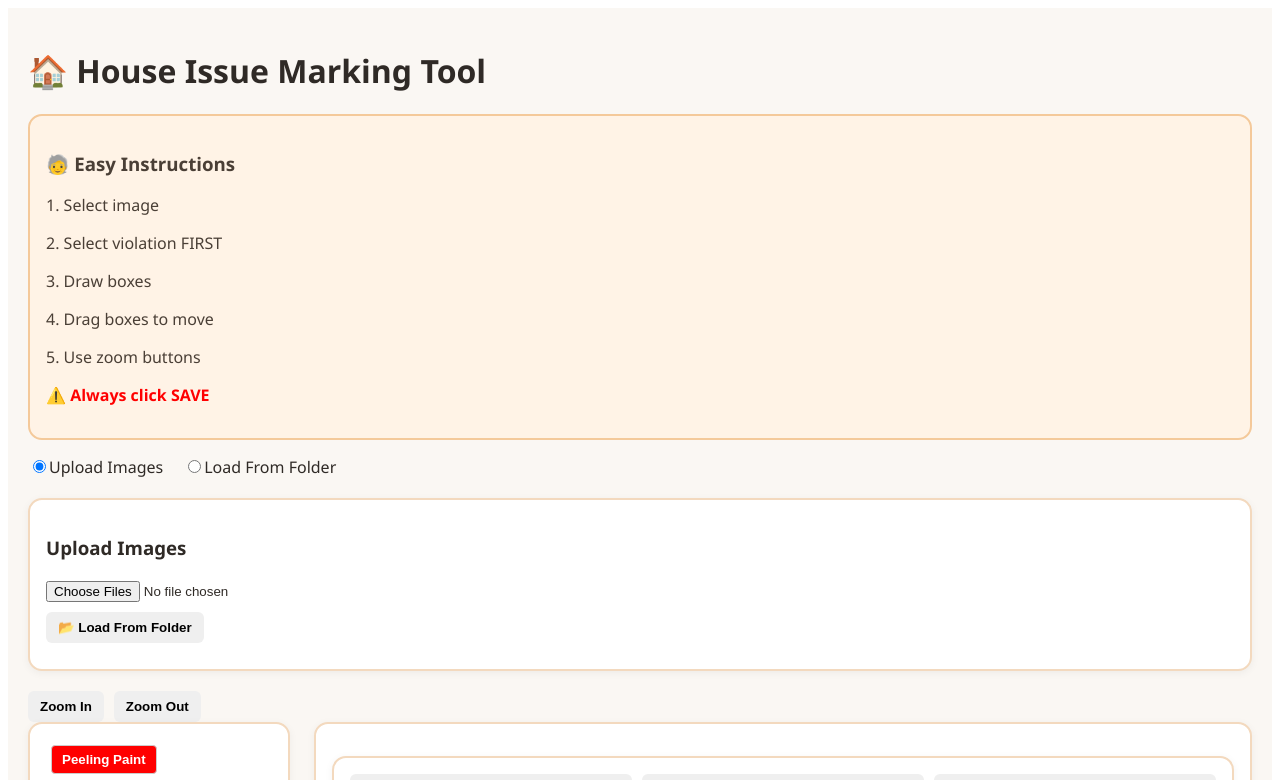
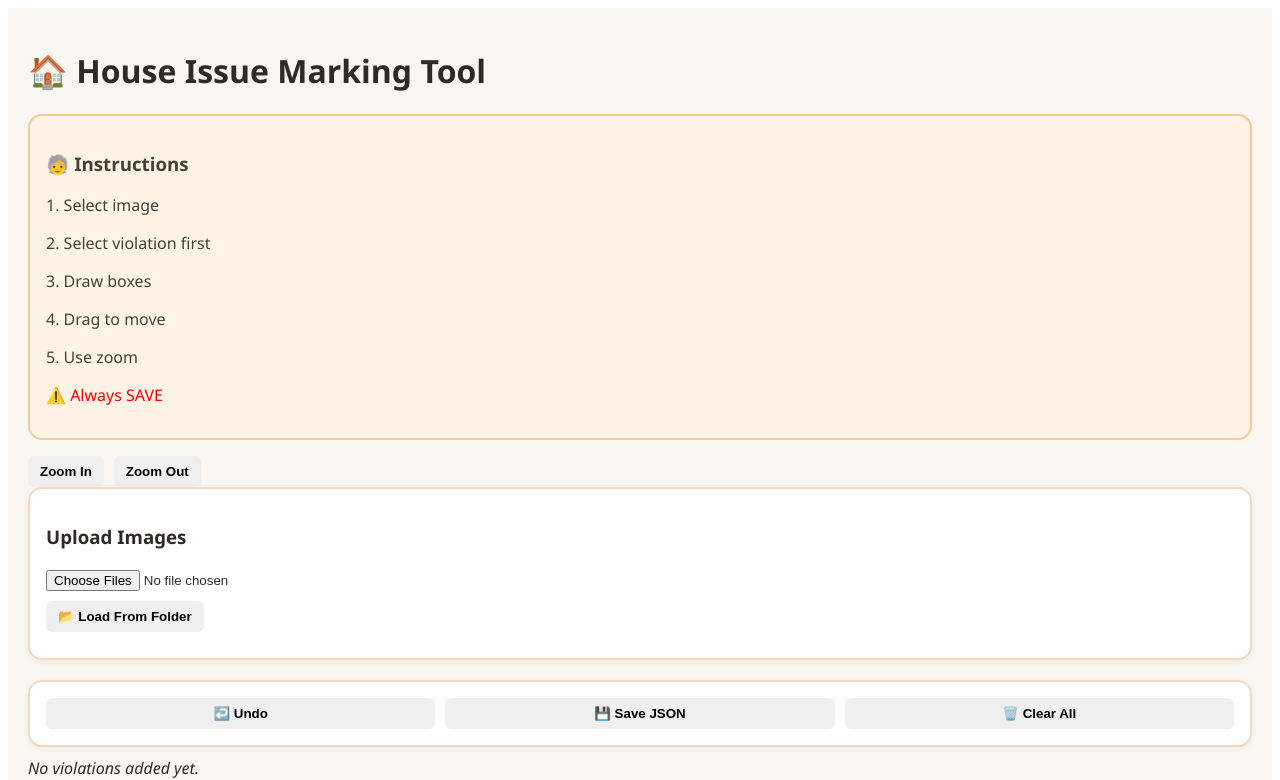
Before and after one commit to adullagayathri/housing_violations, a React (Create React App) app in the folder frontend/: page / in a window 1280 px wide. Shown: the top 780 px of the page. Built offline with nearby package versions, Linux system fonts and the light colour scheme.

Commit message:
Update App.js

```diff
--- a/frontend/src/App.js
+++ b/frontend/src/App.js
@@ -9,25 +9,12 @@ import "./App.css";
 function App() {
   const [images, setImages] = useState({});
   const [selectedImage, setSelectedImage] = useState(null);
-
-  // 🚨 no default selection
   const [selectedViolation, setSelectedViolation] = useState(null);
-
   const [annotations, setAnnotations] = useState([]);
   const [imageSource, setImageSource] = useState("Upload Images");
   const [zoom, setZoom] = useState(1);
 
   const stageRef = useRef(null);
-
-  const handleClearAll = () => {
-    setImages({});
-    setSelectedImage(null);
-    setAnnotations([]);
-  };
-
-  const handleUndo = () => {
-    setAnnotations((prev) => prev.slice(0, -1));
-  };
 
   const getCanvasBase64 = () => {
     if (!stageRef.current) return null;
@@ -38,40 +25,33 @@ function App() {
     if (!selectedImage) return;
 
     const annotatedImageBase64 = getCanvasBase64();
-    if (!annotatedImageBase64) return alert("No image to save!");
+    if (!annotatedImageBase64) return alert("No image found");
 
     fetch("https://housing-violations.onrender.com/save", {
       method: "POST",
       headers: { "Content-Type": "application/json" },
       body: JSON.stringify({
         image_id: selectedImage,
-        annotations: annotations.map((a) => ({
-          violation: a.violation,
-          x: a.x,
-          y: a.y,
-          width: a.width,
-          height: a.height,
-          color: a.color,
-        })),
+        annotations,
         image_base64: annotatedImageBase64,
       }),
     })
       .then(async (res) => {
         const data = await res.json();
-        if (!res.ok) throw new Error(data.error || "Save failed");
+
+        if (!res.ok) {
+          console.log("SERVER ERROR:", data);
+          throw new Error(JSON.stringify(data));
+        }
+
         return data;
       })
       .then((data) => {
-        alert(`✅ Saved successfully!\nRecord ID: ${data.recordId}`);
+        alert(`✅ Saved Successfully!\nRecord ID: ${data.recordId}`);
       })
       .catch((err) => {
-        console.log("❌ FULL ERROR:", err);
-        console.log("❌ RESPONSE DATA:", err?.response?.data);
-
-        alert(
-          "❌ Error saving:\n" +
-          JSON.stringify(err?.response?.data || err, null, 2)
-        );
+        console.log("FULL ERROR:", err);
+        alert("❌ Save Failed:\n" + err.message);
       });
   };
 
@@ -80,62 +60,15 @@ function App() {
       <h1>🏠 House Issue Marking Tool</h1>
 
       <div className="help-box">
-        <h3>🧓 Easy Instructions</h3>
+        <h3>🧓 Instructions</h3>
         <p>1. Select image</p>
-        <p>2. Select violation FIRST</p>
+        <p>2. Select violation first</p>
         <p>3. Draw boxes</p>
-        <p>4. Drag boxes to move</p>
-        <p>5. Use zoom buttons</p>
-        <p style={{ color: "red", fontWeight: "bold" }}>
-          ⚠️ Always click SAVE
-        </p>
+        <p>4. Drag to move</p>
+        <p>5. Use zoom</p>
+        <p style={{ color: "red" }}>⚠️ Always SAVE</p>
       </div>
 
-      {/* IMAGE SOURCE */}
-      <div style={{ marginBottom: 20 }}>
-        <label>
-          <input
-            type="radio"
-            value="Upload Images"
-            checked={imageSource === "Upload Images"}
-            onChange={(e) => setImageSource(e.target.value)}
-          />
-          Upload Images
-        </label>
-
-        <label style={{ marginLeft: 20 }}>
-          <input
-            type="radio"
-            value="Load From Folder"
-            checked={imageSource === "Load From Folder"}
-            onChange={(e) => setImageSource(e.target.value)}
-          />
-          Load From Folder
-        </label>
-      </div>
-
-      {imageSource && (
-        <UploadPanel
-          images={images}
-          setImages={setImages}
-          setSelectedImage={setSelectedImage}
-        />
-      )}
-
-      {Object.keys(images).length > 0 && (
-        <select
-          value={selectedImage || ""}
-          onChange={(e) => setSelectedImage(e.target.value)}
-        >
-          {Object.keys(images).map((img) => (
-            <option key={img} value={img}>
-              {img}
-            </option>
-          ))}
-        </select>
-      )}
-
-      {/* ZOOM */}
       <div style={{ display: "flex", gap: 10 }}>
         <button onClick={() => setZoom((z) => Math.min(z + 0.2, 3))}>
           Zoom In
@@ -145,13 +78,12 @@ function App() {
         </button>
       </div>
 
-      <div className="main-content">
-        <ViolationToolbar
-          selectedViolation={selectedViolation}
-          setSelectedViolation={setSelectedViolation}
+      <UploadPanel
+        images={images}
+        setImages={setImages}
+        setSelectedImage={setSelectedImage}
       />
 
-        <div className="canvas-panel">
       {selectedImage && (
         <ImageCanvas
           ref={stageRef}
@@ -163,17 +95,8 @@ function App() {
         />
       )}
 
-          <SaveControls
-            onUndo={handleUndo}
-            onSaveJSON={handleSaveJSON}
-            onClearAll={handleClearAll}
-          />
-
-          {selectedImage && (
+      <SaveControls onSaveJSON={handleSaveJSON} />
       <AnnotationPreview annotations={annotations} />
-          )}
-        </div>
-      </div>
     </div>
   );
 }
```
Lines whose indentation alone changed are shown as unchanged.
